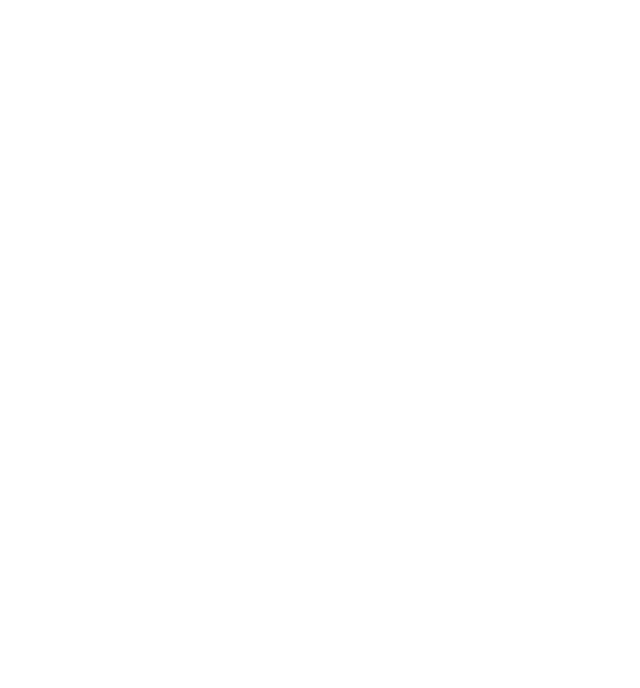
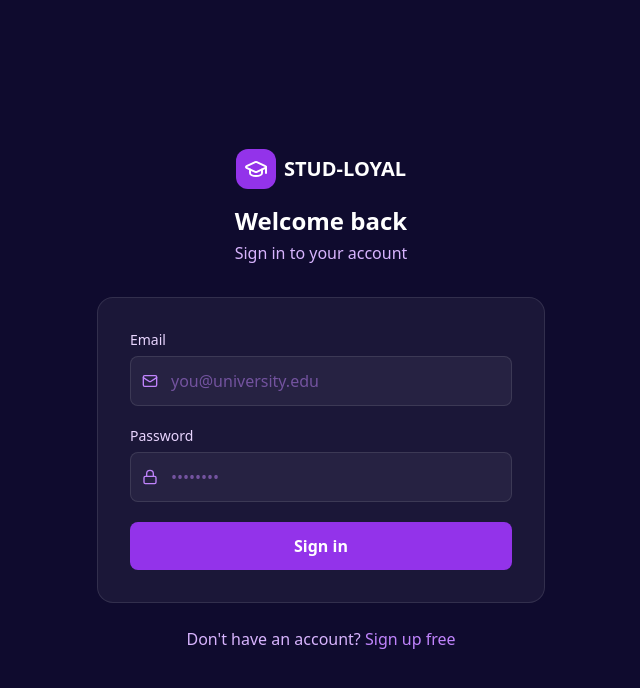
Before and after one commit to EMMANUEL-LAMPTEY-96/stud-deals, a Next.js app: page /sign-in in a window 1280 px wide. Before the commit this address had no page. Shown: the top 688 px of the page, without its empty margins (319-959 px from the left). Built offline with nearby package versions, Linux system fonts and the light colour scheme.

Commit message:
fix: replace sign-in stub with full login form

```diff
--- a/app/sign-in/page.tsx
+++ b/app/sign-in/page.tsx
@@ -1,5 +1,127 @@
-// app/sign-in/page.tsx — canonical login is at /login
-import { redirect } from 'next/navigation';
+'use client';
+
+// =============================================================================
+// app/sign-in/page.tsx — Sign In
+// =============================================================================
+
+import { useState } from 'react';
+import Link from 'next/link';
+import { createClient } from '@/lib/supabase/client';
+import { GraduationCap, Mail, Lock, Loader2, AlertCircle } from 'lucide-react';
+
 export default function SignInPage() {
-  redirect('/login');
-}
+  const [email, setEmail] = useState('');
+  const [password, setPassword] = useState('');
+  const [loading, setLoading] = useState(false);
+  const [error, setError] = useState('');
+
+  async function handleSubmit(e: React.FormEvent) {
+    e.preventDefault();
+    setLoading(true);
+    setError('');
+
+    const supabase = createClient();
+    const { data, error: signInError } = await supabase.auth.signInWithPassword({ email, password });
+
+    if (signInError) {
+      setError(signInError.message === 'Invalid login credentials'
+        ? 'Incorrect email or password. Please try again.'
+        : signInError.message);
+      setLoading(false);
+      return;
+    }
+
+    // Fetch role and redirect — use window.location for a hard redirect so the
+    // session cookie is picked up cleanly by the server on the next request.
+    const { data: profile } = await supabase
+      .from('profiles')
+      .select('role')
+      .eq('id', data.user.id)
+      .maybeSingle();
+
+    const role = profile?.role ?? 'student';
+    window.location.href = role === 'vendor' ? '/vendor' : role === 'admin' ? '/admin' : '/dashboard';
+  }
+
+  return (
+    <div className="min-h-screen bg-[#0f0b2e] flex items-center justify-center px-4">
+      <div className="w-full max-w-md">
+        {/* Logo */}
+        <div className="text-center mb-8">
+          <Link href="/" className="inline-flex items-center gap-2 mb-4">
+            <div className="w-10 h-10 bg-purple-600 rounded-xl flex items-center justify-center">
+              <GraduationCap className="w-6 h-6 text-white" />
+            </div>
+            <span className="text-white font-bold text-xl">STUD-LOYAL</span>
+          </Link>
+          <h1 className="text-2xl font-bold text-white">Welcome back</h1>
+          <p className="text-purple-300 mt-1">Sign in to your account</p>
+        </div>
+
+        <div className="bg-white/5 border border-white/10 rounded-2xl p-8">
+          <form onSubmit={handleSubmit} className="space-y-5">
+            {error && (
+              <div className="flex items-center gap-2 bg-red-500/10 border border-red-500/20 rounded-lg px-4 py-3 text-red-400 text-sm">
+                <AlertCircle className="w-4 h-4 flex-shrink-0" />
+                {error}
+              </div>
+            )}
+
+            <div>
+              <label className="block text-sm font-medium text-purple-200 mb-1.5">Email</label>
+              <div className="relative">
+                <Mail className="absolute left-3 top-1/2 -translate-y-1/2 w-4 h-4 text-purple-400" />
+                <input
+                  type="email"
+                  value={email}
+                  onChange={e => setEmail(e.target.value)}
+                  required
+                  autoComplete="email"
+                  placeholder="you@university.edu"
+                  className="w-full bg-white/5 border border-white/10 rounded-lg pl-10 pr-4 py-3 text-white placeholder-purple-400/50 focus:outline-none focus:border-purple-500 focus:ring-1 focus:ring-purple-500"
+                />
+              </div>
+            </div>
+
+            <div>
+              <div className="flex items-center justify-between mb-1.5">
+                <label className="block text-sm font-medium text-purple-200">Password</label>
+              </div>
+              <div className="relative">
+                <Lock className="absolute left-3 top-1/2 -translate-y-1/2 w-4 h-4 text-purple-400" />
+                <input
+                  type="password"
+                  value={password}
+                  onChange={e => setPassword(e.target.value)}
+                  required
+                  autoComplete="current-password"
+                  placeholder="••••••••"
+                  className="w-full bg-white/5 border border-white/10 rounded-lg pl-10 pr-4 py-3 text-white placeholder-purple-400/50 focus:outline-none focus:border-purple-500 focus:ring-1 focus:ring-purple-500"
+                />
+              </div>
+            </div>
+
+            <button
+              type="submit"
+              disabled={loading}
+              className="w-full bg-purple-600 hover:bg-purple-700 disabled:opacity-50 disabled:cursor-not-allowed text-white font-semibold py-3 rounded-lg transition-colors flex items-center justify-center gap-2"
+            >
+              {loading ? (
+                <><Loader2 className="w-4 h-4 animate-spin" /> Signing in...</>
+              ) : (
+                'Sign in'
+              )}
+            </button>
+          </form>
+        </div>
+
+        <p className="text-center text-purple-300 mt-6">
+          Don&apos;t have an account?{' '}
+          <Link href="/sign-up" className="text-purple-400 hover:text-white font-medium transition-colors">
+            Sign up free
+          </Link>
+        </p>
+      </div>
+    </div>
+  );
+  }
```
